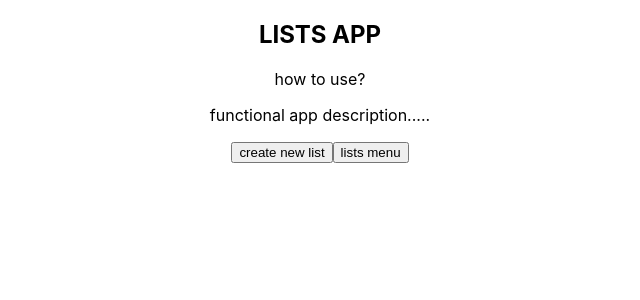
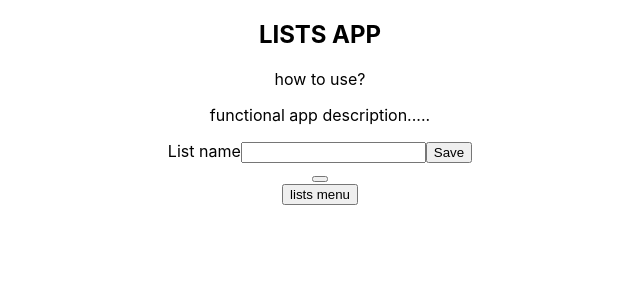
Before and after one commit to MariaJGuerrero/Lists-App, a React (Create React App) app: page / in a window 1280 px wide. Shown: the top 300 px of the page, without its empty margins (320-960 px from the left). Built offline with nearby package versions, Linux system fonts and the light colour scheme.

Commit message:
create context

```diff
--- a/src/App.tsx
+++ b/src/App.tsx
@@ -1,7 +1,6 @@
 import { BrowserRouter as Router, Routes, Route } from "react-router-dom";
 import './App.css';
 import Home from './pages/home';
-import Form from './pages/form';
 import List from './pages/list';
 
 function App() {
@@ -10,7 +9,6 @@ function App() {
       <Router>
         <Routes>
           <Route path='/' element= {<Home />} />
-          <Route path='/form' element= {<Form />} />
           <Route path='/list' element= {<List />} />
         </Routes>
       </Router>
--- a/src/pages/form.tsx
+++ /dev/null
@@ -1,52 +0,0 @@
-import { FormEvent } from "react";
-import { useState } from "react";
-import { Link } from "react-router-dom";
-import List from "./list";
-
-const Form = () => {
-    const [lastListName, setLastListName] = useState('');
-
-    let lists: string[] = []
-    const submitHandler = (e: FormEvent) => {
-        e.preventDefault();
-        const target = e.target as HTMLFormElement
-        const data = new FormData(target);
-        const listName = data.get('listName') as string
-        lists = [...lists, listName]
-        const itemInputValue = data.get('itemList')
-        console.log(lists[lists.length - 1])
-    }
-
-
-
-
-    return(
-        <div>
-            <form onSubmit= {(e) => {
-                submitHandler(e)
-                setLastListName(lists[lists.length - 1])
-                }
-            }>
-                <label>
-                    List name
-                    <input type="text" name="listName" />
-                </label>
-                <label>
-                    Item list
-                    <input type="text" name="itemList" />
-                </label>
-                <button type="submit">Save</button>
-            </form>
-            {lists ?
-                <button>
-                    {lastListName}
-                </button>
-            :
-                undefined
-            }
-        </div>
-    )
-}
-
-
-export default Form;
--- a/src/pages/home.tsx
+++ b/src/pages/home.tsx
@@ -1,6 +1,22 @@
 import { Link } from 'react-router-dom'
+import { FormEvent } from "react";
+import { useState } from "react";
+import contextLists from '../utils/context';
 
 const Home = () => {
+    const [lastListName, setLastListName] = useState('');
+
+    let lists: string[] = []
+    const submitHandler = (e: FormEvent) => {
+        e.preventDefault();
+        const target = e.target as HTMLFormElement
+        const data = new FormData(target);
+        const listName = data.get('listName') as string
+        lists = [...lists, listName]
+        const itemInputValue = data.get('itemList')
+        console.log(lists[lists.length - 1])
+    }
+
     return(
         <div>
             <header>
@@ -11,9 +27,26 @@ const Home = () => {
                     <p>how to use?</p>
                     <p>functional app description..... </p>
                 </div>
-                <Link to='/form'>
-                <button>create new list</button>
-                </Link>
+                <div className="form-container">
+                    <form onSubmit= {(e) => {
+                        submitHandler(e)
+                        setLastListName(lists[lists.length - 1])
+                        }
+                    }>
+                        <label>
+                            List name
+                            <input type="text" name="listName" />
+                        </label>
+                        <button type="submit">Save</button>
+                    </form>
+                    {lists ?
+                        <button>
+                            {lastListName}
+                        </button>
+                    :
+                        undefined
+                    }
+                </div>
                 <Link to='/list'>
                     <button>lists menu</button>
                 </Link>
--- a/src/pages/list.tsx
+++ b/src/pages/list.tsx
@@ -1,4 +1,4 @@
-import Form from "./form";
+
 
 
 const List = () => {
--- /dev/null
+++ b/src/utils/context.js
@@ -0,0 +1,5 @@
+import React from "react";
+
+const contextLists = React.createContext({allMyLists: []});
+
+export default contextLists;
```
